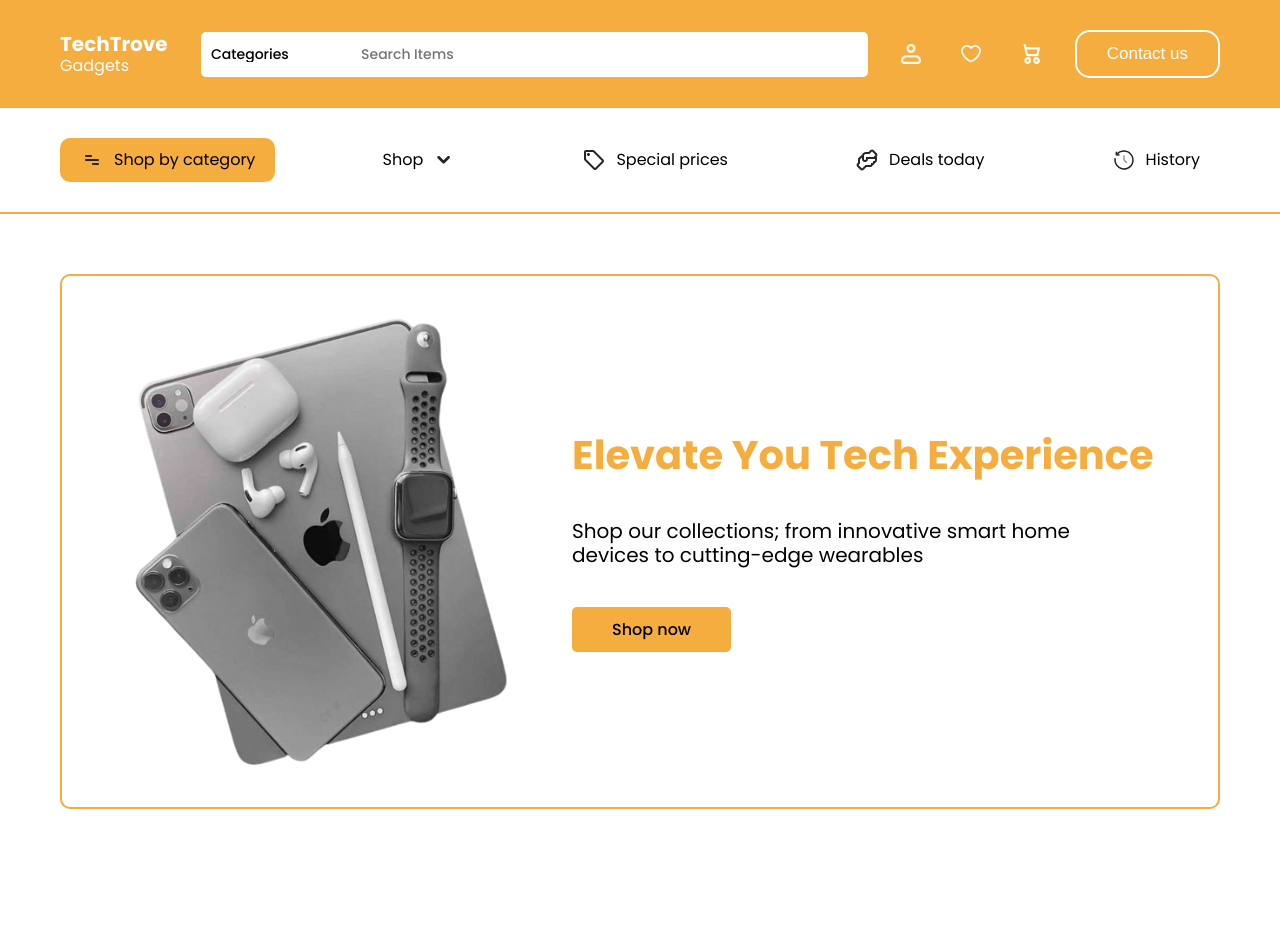
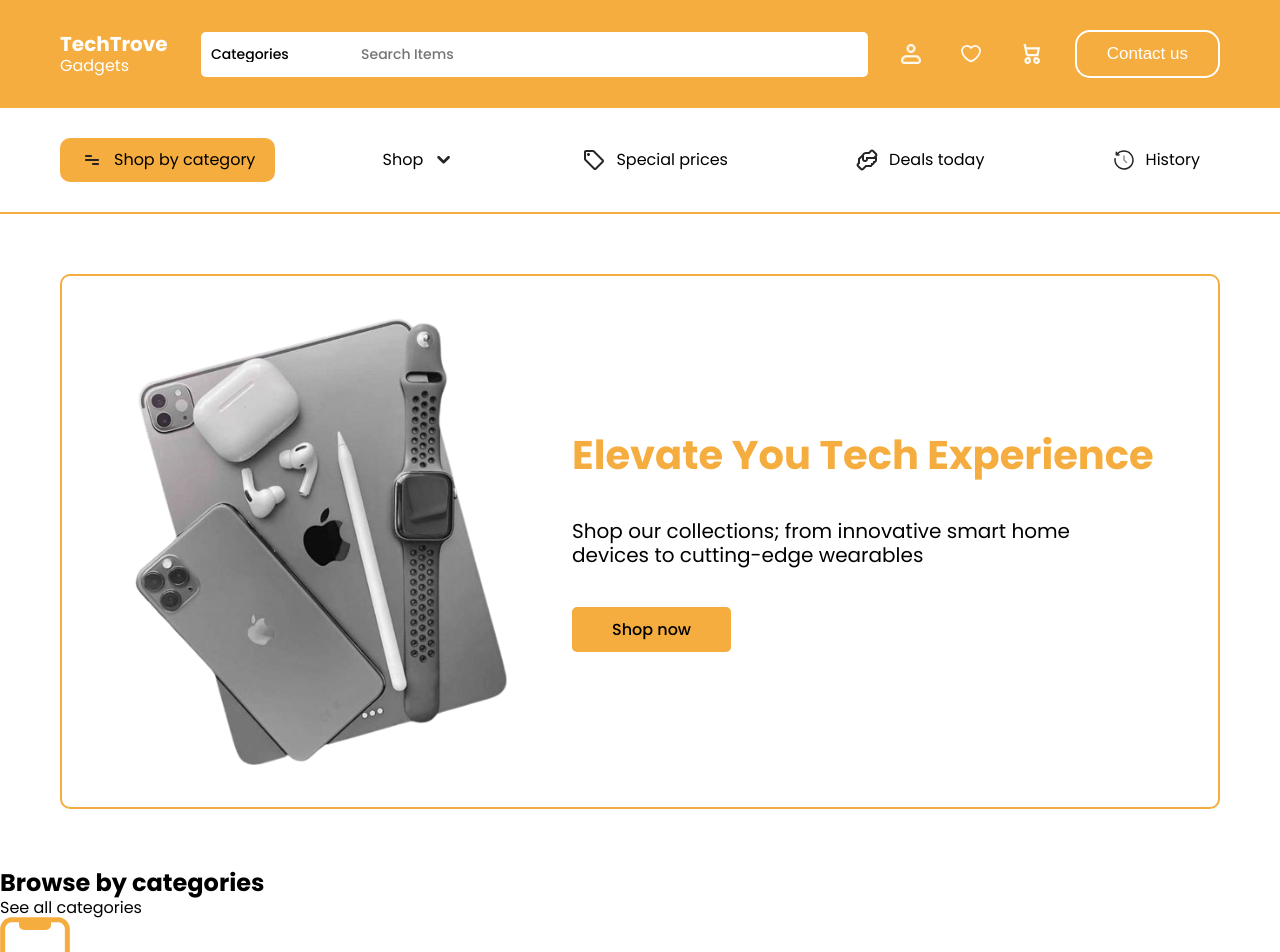
Before and after one commit to Orisabiyi/techtrove, a React (Vite) app: page / in a window 1280 px wide. Shown: the top 952 px of the page. Before the commit the page ends 869 px from the top, so only its background shows below. Built offline with nearby package versions, Linux system fonts and the light colour scheme.

Commit message:
include the browse component to Homepage component

```diff
--- a/src/pages/Homepage.jsx
+++ b/src/pages/Homepage.jsx
@@ -1,3 +1,4 @@
+import Browse from "../components/Browse";
 import Header from "../components/Header";
 import Nav from "../components/Nav";
 
@@ -6,6 +7,7 @@ function Homepage() {
     <>
       <Nav />
       <Header />
+      <Browse />
     </>
   );
 }
```
